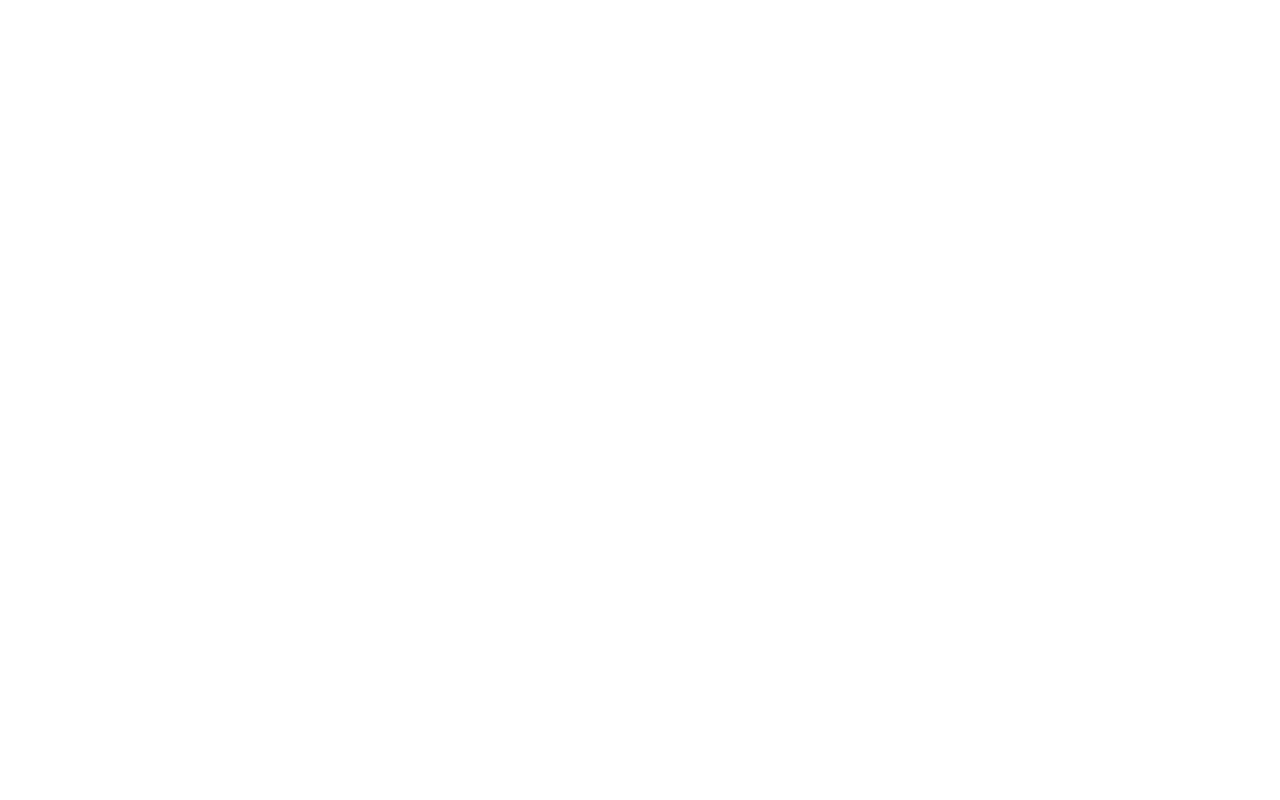
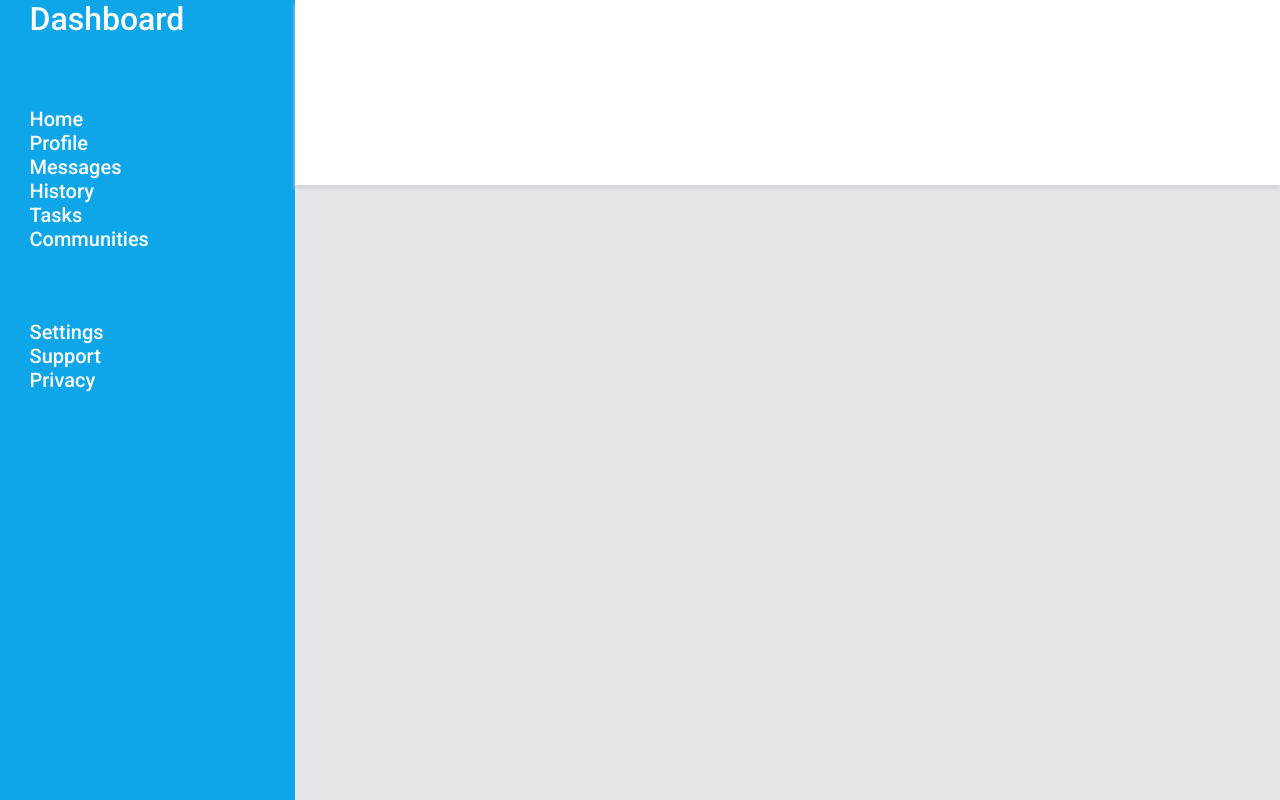
Before and after one commit to tannerkhemphill/odin-dashboard, a plain HTML site: page index.html in a window 1280 px wide. Drawn offline with Linux system fonts and the light colour scheme.

Commit message:
Add basic page structure with header, sidebar, and content containers

```diff
--- a/index.html
+++ b/index.html
@@ -8,6 +8,35 @@
     <link href="style.css" rel="stylesheet" />
 </head>
 <body>
+    <div id="dashboard-container">
+        <div id="header-container">
 
+        </div>
+        <div id="sidebar-container">
+            <div id="dashboard">
+                <p>Dashboard</p>
+            </div>
+            <div id="navigation">
+                <ul>
+                    <li>Home</li>
+                    <li>Profile</li>
+                    <li>Messages</li>
+                    <li>History</li>
+                    <li>Tasks</li>
+                    <li>Communities</li>
+                </ul>
+            </div>
+            <div id="branding">
+                <ul>
+                    <li>Settings</li>
+                    <li>Support</li>
+                    <li>Privacy</li>
+                </ul>
+            </div>
+        </div>
+        <div id="content-container">
+
+        </div>
+    </div>
 </body>
 </html>
--- a/style.css
+++ b/style.css
@@ -0,0 +1,52 @@
+@import url('https://fonts.googleapis.com/css2?family=Roboto:wght@500&display=swap');
+
+* {
+    margin: 0;
+    padding: 0;
+}
+
+body {
+    min-height: 100vh;
+}
+
+#dashboard-container {
+    height: 100vh;
+    display: grid;
+    grid-template: 1.5fr 5fr / 1.5fr 5fr;
+    grid-template-areas:
+    "sidebar header"
+    "sidebar content";
+    font-family: 'Roboto', sans-serif;
+}
+
+#header-container {
+    grid-area: header;
+    z-index: 1;
+    box-shadow: 0px 4px 4px #d1d5db;
+}
+
+#sidebar-container {
+    grid-area: sidebar;
+    background-color: #0ea5e9;
+    color: white;
+    display: grid;
+    grid-template-rows: 1fr 2fr 1.5fr 3fr;
+    padding-left: 10%;
+}
+
+#content-container {
+    grid-area: content;
+    background-color: #e5e7eb;
+}
+
+#dashboard {
+    font-size: 32px;
+}
+
+#navigation, #branding {
+    font-size: 20px;
+}
+
+li {
+    list-style-type: none;
+}
```
